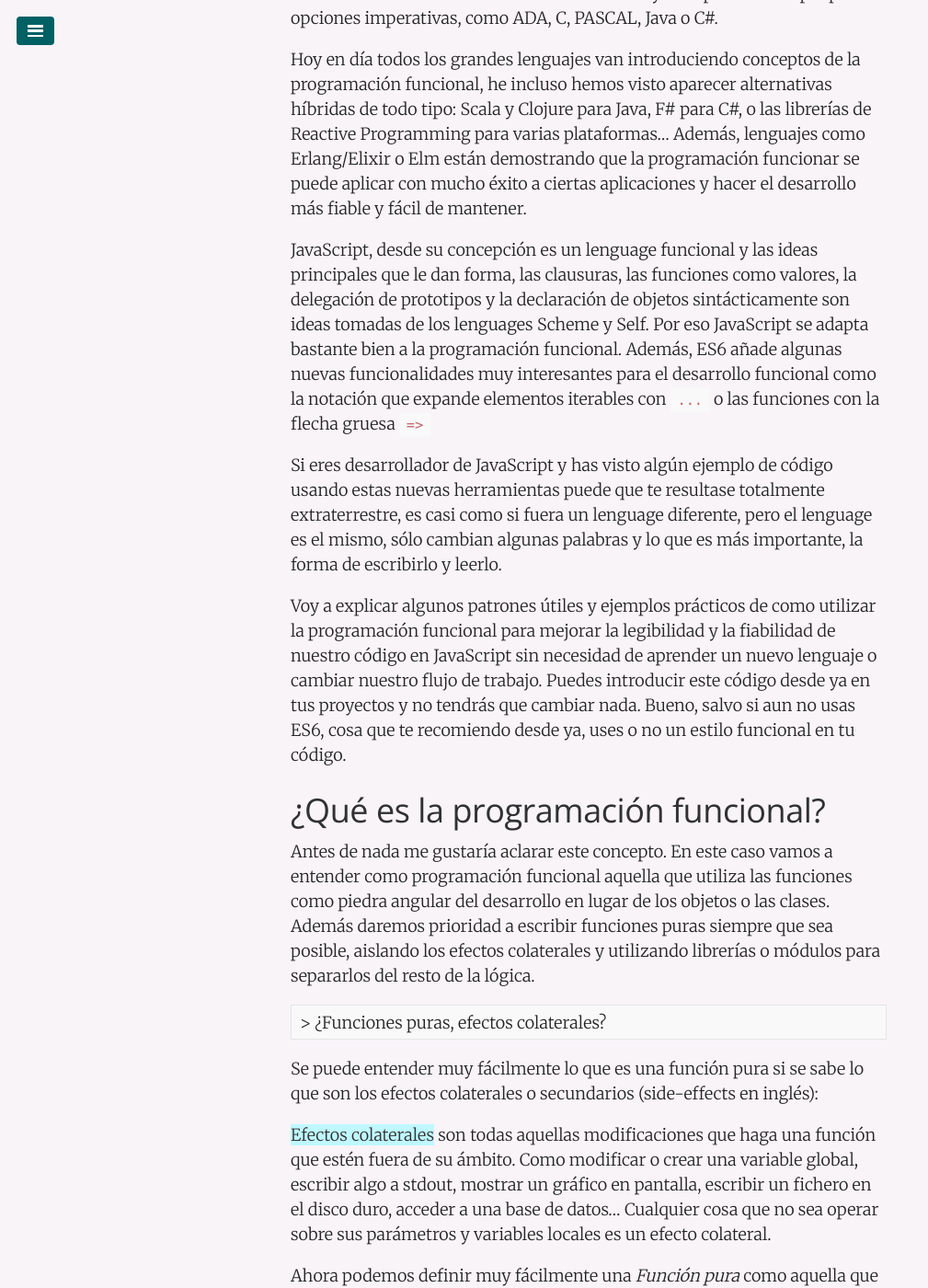
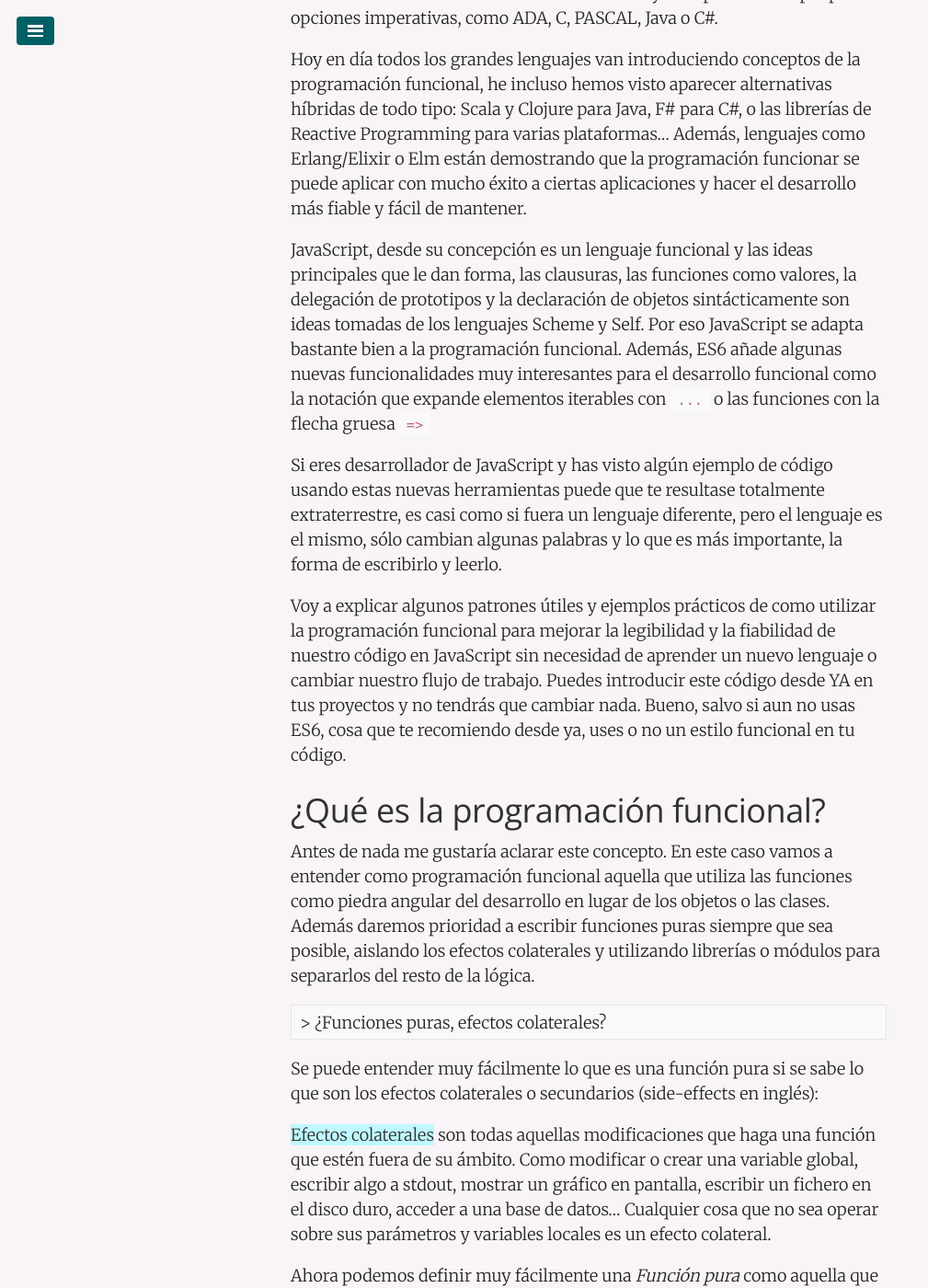
Before and after one commit to juanmirod/juanmirod.github.io, a Jekyll site: the page built from _posts/2017-06-16-introduccion-programacion-funcional-javascript.markdown, in a window 1280 px wide and 1400 px high, scrolled down 596 px. Shown: the whole window at 92% size, without its empty margins (0-1009 px from the left). Built offline with Jekyll 4.4.1, drawn with Linux system fonts in a browser that asks for light colours; some of the changed text lies outside the part shown.

Commit message:
wip: studing...

```diff
--- a/_posts/2016-04-07-Programacion-funcional-en-JavaScript.markdown
+++ b/_posts/2016-04-07-Programacion-funcional-en-JavaScript.markdown
@@ -1,14 +1,13 @@
 ---
 published: false
 title: Programación Funcional en Javascript
-description: Introducción a conceptos de programación funcional en JavaScript. Cambia de paradigma sin cambiar de lenguaje.
 layout: post
 tags: [javascript, programación funcional]
 ---
 
 La programación funcional parece que por fin va ganando más y más adeptos gracias a nuevos lenguajes como Scala, Clojure o Elm y a nuevos frameworks y librerías como Lodash, Ramda, React o Redux, que aunque no son puramente declarativos, sí que utilizan herramientas de la programación funcional y aprovechan la característica de JavaScript de tener las funciones con un tratamiento de "primera clase" o de primitiva. Además ES6 añade algunas nuevas funcionalidades muy interesantes para el desarrollo funcional como la notación que expande elementos iterables con `...` o las funciones con la flecha gruesa `=>`
 
-Si eres desarrollador de JavaScript y has visto algún ejemplo de código usando estas nuevas herramientas puede que te resultase totalmente extraterrestre, es casi como si fuera un lenguage diferente, pero el lenguage es el mismo, sólo cambian algunas palabras y lo que es más importante, la forma de escribirlo y leerlo. Voy a tratar de plasmarlo en un ejemplo de código, primero escrito para ES5 y de forma imperativa y luego de forma funcional y utilizando las herramientas de ES6.
+Si eres desarrollador de JavaScript y has visto algún ejemplo de código usando estas nuevas herramientas puede que te resultase totalmente extraterrestre, es casi como si fuera un lenguaje diferente, pero el lenguaje es el mismo, sólo cambian algunas palabras y lo que es más importante, la forma de escribirlo y leerlo. Voy a tratar de plasmarlo en un ejemplo de código, primero escrito para ES5 y de forma imperativa y luego de forma funcional y utilizando las herramientas de ES6.
 
 Este ejemplo muy (MUY) sencillo podría ser una función "típica" en JS:
 
--- a/_posts/2017-06-16-introduccion-programacion-funcional-javascript.markdown
+++ b/_posts/2017-06-16-introduccion-programacion-funcional-javascript.markdown
@@ -1,6 +1,7 @@
 ---
 published: true
 title: Introducción a programación funcional con JavaScript
+description: Introducción a conceptos de programación funcional en JavaScript. Cambia de paradigma sin cambiar de lenguaje.
 layout: post
 tags: [programación funcional, javascript]
 ---
@@ -13,11 +14,11 @@
 
 Hoy en día todos los grandes lenguajes van introduciendo conceptos de la programación funcional, he incluso hemos visto aparecer alternativas híbridas de todo tipo: Scala y Clojure para Java, F# para C#, o las librerías de Reactive Programming para varias plataformas... Además, lenguajes como Erlang/Elixir o Elm están demostrando que la programación funcionar se puede aplicar con mucho éxito a ciertas aplicaciones y hacer el desarrollo más fiable y fácil de mantener.
 
-JavaScript, desde su concepción es un lenguage funcional y las ideas principales que le dan forma, las clausuras, las funciones como valores, la delegación de prototipos y la declaración de objetos sintácticamente son ideas tomadas de los lenguages Scheme y Self. Por eso JavaScript se adapta bastante bien a la programación funcional. Además, ES6 añade algunas nuevas funcionalidades muy interesantes para el desarrollo funcional como la notación que expande elementos iterables con `...` o las funciones con la flecha gruesa `=>`
+JavaScript, desde su concepción es un lenguaje funcional y las ideas principales que le dan forma, las clausuras, las funciones como valores, la delegación de prototipos y la declaración de objetos sintácticamente son ideas tomadas de los lenguajes Scheme y Self. Por eso JavaScript se adapta bastante bien a la programación funcional. Además, ES6 añade algunas nuevas funcionalidades muy interesantes para el desarrollo funcional como la notación que expande elementos iterables con `...` o las funciones con la flecha gruesa `=>`
 
-Si eres desarrollador de JavaScript y has visto algún ejemplo de código usando estas nuevas herramientas puede que te resultase totalmente extraterrestre, es casi como si fuera un lenguage diferente, pero el lenguage es el mismo, sólo cambian algunas palabras y lo que es más importante, la forma de escribirlo y leerlo.
+Si eres desarrollador de JavaScript y has visto algún ejemplo de código usando estas nuevas herramientas puede que te resultase totalmente extraterrestre, es casi como si fuera un lenguaje diferente, pero el lenguaje es el mismo, sólo cambian algunas palabras y lo que es más importante, la forma de escribirlo y leerlo.
 
-Voy a explicar algunos patrones útiles y ejemplos prácticos de como utilizar la programación funcional para mejorar la legibilidad y la fiabilidad de nuestro código en JavaScript sin necesidad de aprender un nuevo lenguaje o cambiar nuestro flujo de trabajo. Puedes introducir este código desde ya en tus proyectos y no tendrás que cambiar nada. Bueno, salvo si aun no usas ES6, cosa que te recomiendo desde ya, uses o no un estilo funcional en tu código.
+Voy a explicar algunos patrones útiles y ejemplos prácticos de como utilizar la programación funcional para mejorar la legibilidad y la fiabilidad de nuestro código en JavaScript sin necesidad de aprender un nuevo lenguaje o cambiar nuestro flujo de trabajo. Puedes introducir este código desde YA en tus proyectos y no tendrás que cambiar nada. Bueno, salvo si aun no usas ES6, cosa que te recomiendo desde ya, uses o no un estilo funcional en tu código.
 
 # ¿Qué es la programación funcional?
 
```
Also changed, not shown: other parts of _posts/2017-06-16-introduccion-programacion-funcional-javascript.markdown (+1 -1 lines), _posts/2017-08-16-etica-y-legislacion.markdown (renamed from _drafts/legislacion.markdown, +23 -4 lines).
